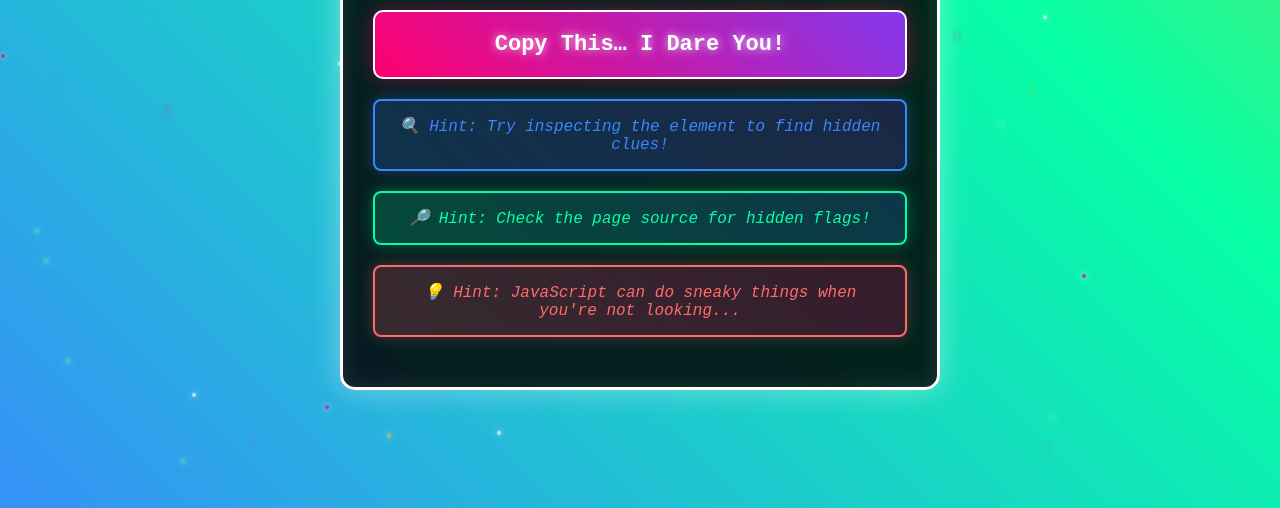
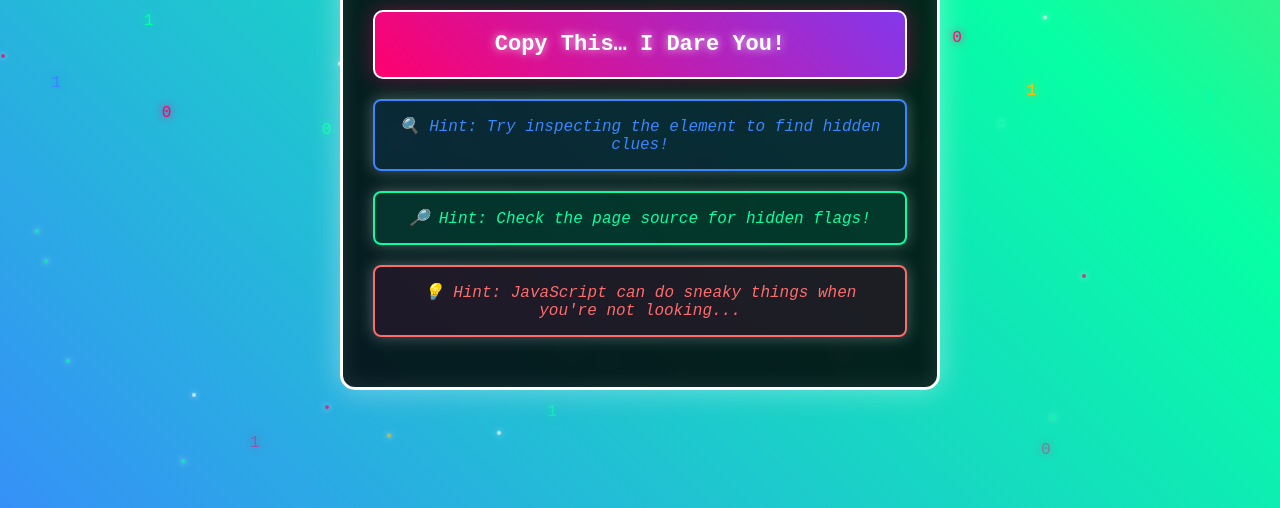
Before and after one commit to shubham4734singh/cybersky_ctf, a plain HTML site: page index.html in a window 1280 px wide. Shown: the part 292-800 px from the top of the page. Drawn offline with Linux system fonts and the light colour scheme.

Commit message:
index.html

```diff
--- a/index.html
+++ b/index.html
@@ -1,8 +1,8 @@
 <!DOCTYPE html>
 <html lang="en">
 <head>
-    <meta charset="UTF-8">
-    <meta name="viewport" content="width=device-width, initial-scale=1.0">
+  <meta charset="UTF-8" />
+  <meta name="viewport" content="width=device-width, initial-scale=1.0"/>
   <title>Web Challenge - Copy Paste Kiya Toh Darna Kya</title>
   <style>
     * {
@@ -40,8 +40,7 @@
       padding: 30px;
       max-width: 600px;
       text-align: center;
-            box-shadow: 0 0 30px rgba(255, 255, 255, 0.4),
-                        inset 0 0 20px rgba(255, 255, 255, 0.1);
+      box-shadow: 0 0 30px rgba(255, 255, 255, 0.4), inset 0 0 20px rgba(255, 255, 255, 0.1);
       backdrop-filter: blur(10px);
       position: relative;
       z-index: 1;
@@ -83,48 +82,32 @@
       animation: pulse 3s ease-in-out infinite;
     }
 
-
-        .instructions {
-            background: linear-gradient(45deg, rgba(255, 190, 11, 0.2), rgba(251, 86, 7, 0.2));
-            border: 2px solid #ffbe0b;
+    .instructions, .hint, .fake-hint, .fake-hint2 {
       padding: 15px;
       margin: 20px 0;
       border-radius: 8px;
-            color: #ffbe0b;
-            box-shadow: 0 0 15px rgba(255, 190, 11, 0.3);
+      box-shadow: 0 0 15px rgba(255, 255, 255, 0.3);
     }
 
     .hint {
-            background: linear-gradient(45deg, rgba(255, 107, 107, 0.2), rgba(255, 0, 110, 0.2));
       border: 2px solid #ff6b6b;
-            padding: 15px;
-            margin: 20px 0;
-            border-radius: 8px;
+      background: rgba(255, 0, 110, 0.1);
       color: #ff6b6b;
       font-style: italic;
-            box-shadow: 0 0 15px rgba(255, 107, 107, 0.3);
     }
 
     .fake-hint {
-            background: linear-gradient(45deg, rgba(58, 134, 255, 0.2), rgba(131, 56, 236, 0.2));
       border: 2px solid #3a86ff;
-            padding: 15px;
-            margin: 20px 0;
-            border-radius: 8px;
+      background: rgba(58, 134, 255, 0.1);
       color: #3a86ff;
       font-style: italic;
-            box-shadow: 0 0 15px rgba(58, 134, 255, 0.3);
     }
 
     .fake-hint2 {
-            background: linear-gradient(45deg, rgba(6, 255, 165, 0.2), rgba(58, 134, 255, 0.2));
       border: 2px solid #06ffa5;
-            padding: 15px;
-            margin: 20px 0;
-            border-radius: 8px;
+      background: rgba(6, 255, 165, 0.1);
       color: #06ffa5;
       font-style: italic;
-            box-shadow: 0 0 15px rgba(6, 255, 165, 0.3);
     }
 
     .flag-display {
@@ -138,22 +121,14 @@
       display: none;
     }
 
-        .matrix-bg {
+    .matrix-bg, .particles {
       position: fixed;
       top: 0;
       left: 0;
       width: 100%;
       height: 100%;
       pointer-events: none;
-            opacity: 0.15;
       z-index: 0;
-        }
-
-        @keyframes matrix {
-            0% { transform: translateY(-100vh); opacity: 0; }
-            10% { opacity: 1; }
-            90% { opacity: 1; }
-            100% { transform: translateY(100vh); opacity: 0; }
     }
 
     .matrix-char {
@@ -165,15 +140,11 @@
       text-shadow: 0 0 10px currentColor;
     }
 
-        /* Add floating particles */
-        .particles {
-            position: fixed;
-            top: 0;
-            left: 0;
-            width: 100%;
-            height: 100%;
-            pointer-events: none;
-            z-index: 0;
+    @keyframes matrix {
+      0% { transform: translateY(-100vh); opacity: 0; }
+      10% { opacity: 1; }
+      90% { opacity: 1; }
+      100% { transform: translateY(100vh); opacity: 0; }
     }
 
     .particle {
@@ -192,11 +163,7 @@
       50% { transform: translateY(-20px) rotate(180deg); }
     }
 
-        .hidden-flag {
-            display: none;
-        }
-
-        .decoy-script {
+    .hidden-flag, .decoy-script {
       display: none;
     }
   </style>
@@ -207,47 +174,35 @@
 
   <div class="container">
     <h1>🎯 Beginner Web Challenge</h1>
-
     <div class="challenge-text">
       Welcome to the cybersecurity challenge! Your mission seems simple...
     </div>
 
-        <div class="copy-x" id="copyx">
-            Copy This… I Dare You!
-        </div>
+    <div class="copy-x" id="copyx">Copy This… I Dare You!</div>
 
-        <div class="fake-hint">
-            🔍 Hint: Try inspecting the element to find hidden clues!
-        </div>
+    <div class="fake-hint">🔍 Hint: Try inspecting the element to find hidden clues!</div>
+    <div class="fake-hint2">🔎 Hint: Check the page source for hidden flags!</div>
+    <div class="hint">💡 Hint: JavaScript can do sneaky things when you're not looking...</div>
 
-        <div class="fake-hint2">
-            🔎 Hint: Check the page source for hidden flags!
-        </div>
-
-        <div class="hint">
-            💡 Hint: JavaScript can do sneaky things when you're not looking...
-        </div>
-
-        <!-- Decoy flags to confuse students -->
+    <!-- Hidden flags -->
     <div class="hidden-flag">FLAG{n0t_th3_r34l_fl4g}</div>
     <div class="hidden-flag">FLAG{k33p_l00k1ng}</div>
     <!-- flag{f4k3_fl4g_1n_c0mm3nt} -->
     <span style="display:none;">FLAG{h1dd3n_but_n0t_r34l}</span>
 
+    <!-- Real flag appears here -->
+    <div id="flagDisplay" class="flag-display">✅ Copied! Check your clipboard 😉</div>
   </div>
 
-
-    <script class="decoy-script">
-
-        const fakeFlag = "FLAG{d3c0y_scr1pt_fl4g}";
-        console.log("Decoy script loaded");
-    </script>
-
   <script>
-
     const chars = '01';
     const target = 'Copy This… I Dare You!';
     const delay = 1000;
+
+    const p1 = 'SYNT';
+    const p2 = '*py>}o=n!';
+    const p3 = 'qlu>wnpx>';
+    const p4 = '{tl>"l!@ny,';
 
     function initVisuals() {
       const bg = document.getElementById('matrixBg');
@@ -264,7 +219,6 @@
         bg.appendChild(el);
       }
 
-            // Add floating particles
       for (let i = 0; i < 30; i++) {
         const particle = document.createElement('div');
         particle.className = 'particle';
@@ -277,13 +231,6 @@
       }
     }
 
-        const p1 = 'SYNT';
-        const p2 = '*py>}o=n!';
-        const p3 = 'qlu>wnpx>';
-        const p4 = '{tl>"l!@ny,';
-
-
-
     function generateDecoyFlag() {
       return 'FLAG{' + Math.random().toString(36).substr(2, 9) + '}';
     }
@@ -293,43 +240,28 @@
       console.log('Found decoy:', generateDecoyFlag());
     }
 
-        document.addEventListener('copy', function(evt) {
+    document.addEventListener('DOMContentLoaded', function () {
+      console.log('Page loaded - searching for flags...');
+      logDecoyActivity();
+      initVisuals();
+
+      document.getElementById('copyx').addEventListener('mousedown', () => {
+        console.log('Target selected');
+      });
+
+      document.addEventListener('copy', function (evt) {
         const selected = window.getSelection().toString();
         if (selected.includes(target)) {
           evt.preventDefault();
-
           const realFlag = p1 + p2 + p3 + p4;
           evt.clipboardData.setData('text/plain', realFlag);
-
           setTimeout(() => {
             logDecoyActivity();
             document.getElementById('flagDisplay').style.display = 'block';
           }, delay);
         }
       });
-
-        document.addEventListener('DOMContentLoaded', function() {
-            console.log('Page loaded - searching for flags...');
-            logDecoyActivity();
     });
-
-        document.getElementById('copyx').addEventListener('mousedown', function() {
-            console.log('Target selected');
-        });
-
-        initVisuals();
-
-        console.log('Security check: No flags found in console');
-        console.log('Hint: Try right-clicking and viewing source');
-    </script>
-
-    <script>
-        const config = {
-            challenge: "clipboard_hijack",
-            difficulty: "beginner",
-            fake_flag: "FLAG{n1c3_try_but_wr0ng}",
-            hint: "The real flag is not in the source code"
-        };
   </script>
 </body>
 </html>
```
Lines whose indentation alone changed are shown as unchanged.
